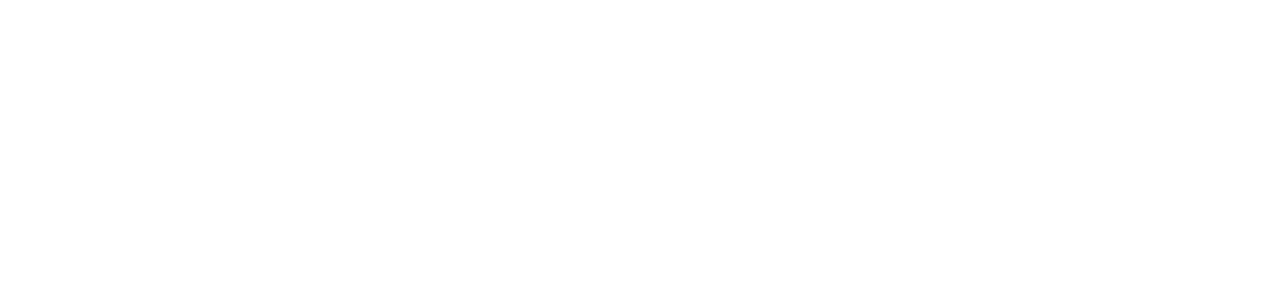
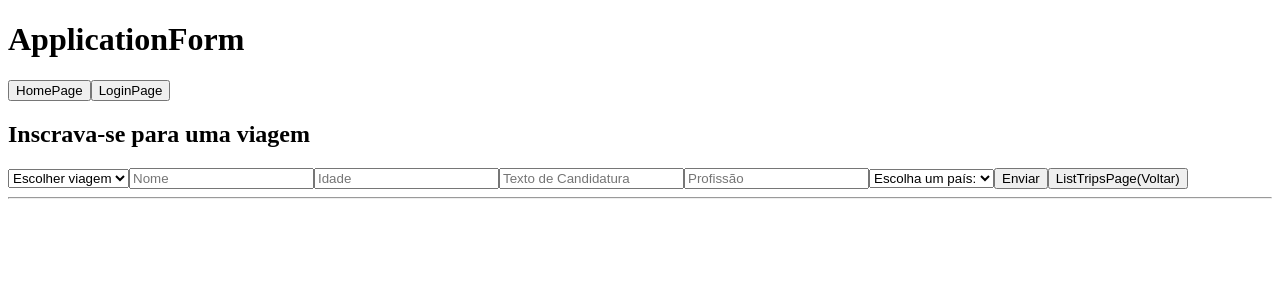
Before and after one commit to future4code/silveira-Lourenco-Souza, a React (Create React App) app in the folder modulo3/projeto-labex/labex/: page /trips/application in a window 1280 px wide. Before the commit this address had no page. Shown: the top 300 px of the page. Built offline with nearby package versions, Linux system fonts and the light colour scheme.

Commit message:
Adicionado rotas

```diff
--- a/modulo3/projeto-labex/labex/src/pages/AdminHomePage/AdminHome.js
+++ b/modulo3/projeto-labex/labex/src/pages/AdminHomePage/AdminHome.js
@@ -1,12 +1,33 @@
 import React from 'react'
+import { useNavigate } from 'react-router-dom'
+
 
 const AdminHome = () => {
+
+  const navigate = useNavigate()
+
+  const goToHomePage = () => {
+    navigate("/")
+  }
+
+  const goToLoginPage = () => {
+    navigate("/login")
+  }
+
+  const goToCreateTripPage = () => {
+    navigate("/admin/trips/create")
+  }
+
+  const goToTripDetails = () => {
+    navigate("/admin/trips/details")
+  }
+
   return (
     <div> <h1>AdminHome</h1>
-      <button>HomePage</button>
-      <button>LogoutButton</button>
-      <button>CreateTripPage</button>
-      <button>TripDetails</button>
+      <button onClick={goToHomePage} >HomePage</button>
+      <button onClick={goToLoginPage} >LogoutButton</button> {/* Provisório */}
+      <button onClick={goToCreateTripPage} >CreateTripPage</button>
+      <button onClick={goToTripDetails} >TripDetails</button>
       <hr />
     </div>
   )
--- a/modulo3/projeto-labex/labex/src/pages/ApplicationFormPage/ApplicationForm.js
+++ b/modulo3/projeto-labex/labex/src/pages/ApplicationFormPage/ApplicationForm.js
@@ -1,11 +1,28 @@
 import React from 'react'
+import { useNavigate } from 'react-router-dom'
+
 
 const ApplicationForm = () => {
+
+  const navigate = useNavigate()
+
+  const goToHomePage = () => {
+    navigate("/")
+  }
+
+  const goToLoginPage = () => {
+    navigate("/login")
+  }
+
+  const goToListTripsPage = () => {
+    navigate("/trips/list")
+  }
+
   return (
     <div><h1>ApplicationForm</h1>
 
-      <button>HomePage</button>
-      <button>LoginPage</button>
+      <button onClick={goToHomePage} >HomePage</button>
+      <button onClick={goToLoginPage} >LoginPage</button>
 
       <h2>Inscrava-se para uma viagem</h2>
       <div>
@@ -20,7 +37,7 @@ const ApplicationForm = () => {
           <option value="">Escolha um país:</option>
         </select>
         <button>Enviar</button>
-        <button>ListTripsPage(Voltar)</button>
+        <button onClick={goToListTripsPage} >ListTripsPage(Voltar)</button>
 
       </div>
       <hr />
--- a/modulo3/projeto-labex/labex/src/pages/CreateTripPage/CreateTrip.js
+++ b/modulo3/projeto-labex/labex/src/pages/CreateTripPage/CreateTrip.js
@@ -1,9 +1,19 @@
 import React from 'react'
+import { useNavigate } from 'react-router-dom'
+
 
 const CreateTrip = () => {
+
+  const navigate = useNavigate()
+
+
+  const goToAdiminHome = () => {
+    navigate("/admin/trips/list")
+  }
+
   return (
     <div> <h1>CreateTrip</h1 >
-      <button>AdminHomePage(Voltar)</button>
+      <button onClick={goToAdiminHome} >AdminHomePage(Voltar)</button>
 
       <h2>Criar Viajem</h2>
       <div>
--- a/modulo3/projeto-labex/labex/src/pages/HomePage/Home.js
+++ b/modulo3/projeto-labex/labex/src/pages/HomePage/Home.js
@@ -1,10 +1,24 @@
 import React from 'react'
+import { useNavigate } from 'react-router-dom'
+
 
 const Home = () => {
+
+  const navigate = useNavigate()
+
+  const goToLoginPage = () => {
+    navigate("/login")
+  }
+
+  const goToListTripsPage = () => {
+    navigate("/trips/list")
+  }
+
+
   return (
     <div> <h1>Home</h1 >
-      <button>LoginPage</button>
-      <button>ListTripsPage</button>
+      <button onClick={goToLoginPage} >LoginPage</button>
+      <button onClick={goToListTripsPage} >ListTripsPage</button>
       <hr />
     </div>
   )
--- a/modulo3/projeto-labex/labex/src/pages/ListTripsPage/ListTrips.js
+++ b/modulo3/projeto-labex/labex/src/pages/ListTripsPage/ListTrips.js
@@ -1,11 +1,29 @@
 import React from 'react'
+import { useNavigate } from 'react-router-dom'
+
 
 const ListTrips = () => {
+
+  const navigate = useNavigate()
+
+  const goToHomePage = () => {
+    navigate("/")
+  }
+
+  const goToLoginPage = () => {
+    navigate("/login")
+  }
+
+  const goToApplicationFormPage = () => {
+    navigate("/trips/application")
+  }
+
+
   return (
     <div> <h1>ListTrips</h1 >
-        <button>HomePage</button>
-        <button>LoginPage</button>
-        <button>ApplicationFormPage</button>
+        <button onClick={goToHomePage} >HomePage</button>
+        <button onClick={goToLoginPage} >LoginPage</button>
+        <button onClick={goToApplicationFormPage} >ApplicationFormPage</button>
     </div>
   )
 }
--- a/modulo3/projeto-labex/labex/src/pages/LoginPage/Login.js
+++ b/modulo3/projeto-labex/labex/src/pages/LoginPage/Login.js
@@ -1,10 +1,27 @@
 import React from 'react'
+import { useNavigate } from 'react-router-dom'
+
 
 const Login = () => {
+
+  const navigate = useNavigate()
+
+  const goToHomePage = () => {
+    navigate("/")
+  }
+
+  const goToAdminHome = () => {
+    navigate("/admin/trips/list")
+  }
+
+
   return (
     <div> <h1>Login</h1 >
-      <button>HomePage(Voltar)</button>
-      <button>Entrar</button>
+
+      <input type="text" placeholder='E-mail' />
+      <input type="text" placeholder='Senha' />
+      <button onClick={goToHomePage} >HomePage(Voltar)</button>
+      <button onClick={goToAdminHome} >Entrar</button>
 
     </div>
   )
--- a/modulo3/projeto-labex/labex/src/pages/TripDetailsPage/TripDetails.js
+++ b/modulo3/projeto-labex/labex/src/pages/TripDetailsPage/TripDetails.js
@@ -1,10 +1,19 @@
 import React from 'react'
+import { useNavigate } from 'react-router-dom'
+
 
 const TripDetails = () => {
+
+  const navigate = useNavigate()
+
+  const goToAdiminHome = () => {
+    navigate("/admin/trips/list")
+  }
+
   return (
     <div> <h1>TripDetails</h1 >
 
-      <button>AdminHomePage(Voltar)</button>
+      <button onClick={goToAdiminHome} >AdminHomePage(Voltar)</button>
     </div>
   )
 }
--- a/modulo3/projeto-labex/labex/src/routes/Router.js
+++ b/modulo3/projeto-labex/labex/src/routes/Router.js
@@ -15,11 +15,11 @@ export const Router = () => {
       <Routes >
         <Route index element={< Home />} />
         <Route path='login' element={< Login />} />
-        <Route path='listTrips' element={< ListTrips />} />
-        <Route path='applicationForm' element={< ApplicationForm />} />
-        <Route path='adminHome' element={< AdminHome />} />
-        <Route path='createTrip' element={< CreateTrip />} />
-        <Route path='tripDetails' element={< TripDetails />} />
+        <Route path='trips/list' element={< ListTrips />} />
+        <Route path='trips/application' element={< ApplicationForm />} />
+        <Route path='admin/trips/list' element={< AdminHome />} />
+        <Route path='admin/trips/create' element={< CreateTrip />} />
+        <Route path='admin/trips/details' element={< TripDetails />} />
 
       </Routes>
     </BrowserRouter>
```
Also changed, not shown: modulo3/projeto-labex/labex/src/routes/Function.js (added, +16 -0 lines).
